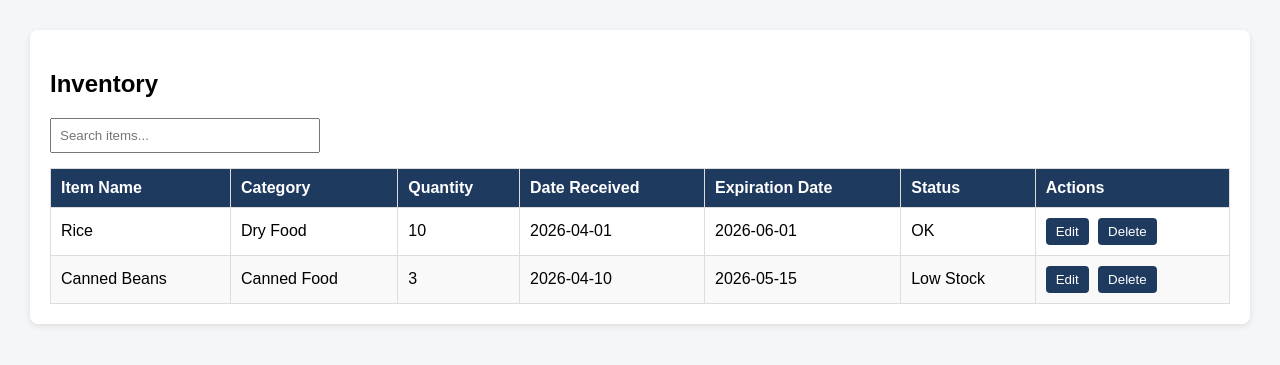
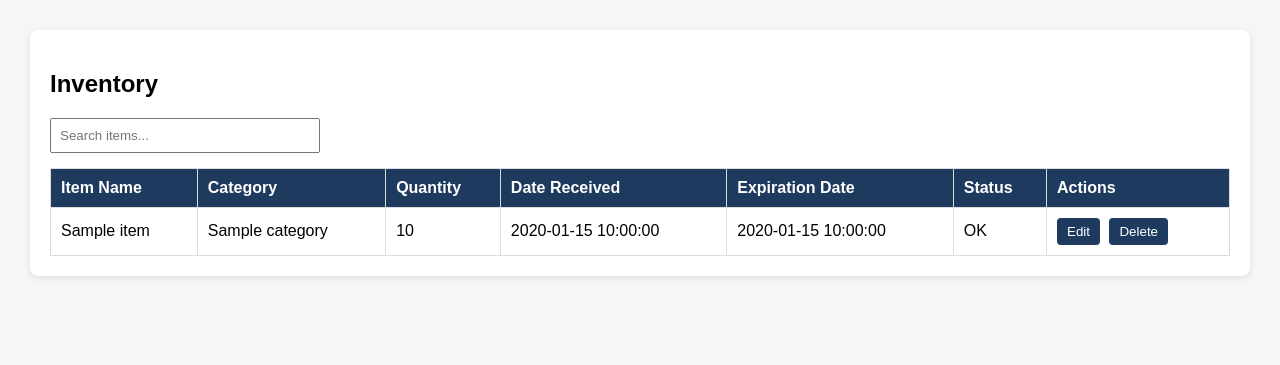
Before and after one commit to binita-shrestha/pantry-inventory-tracker, a Flask app: template app/templates/inventory.html in a window 1280 px wide. Shown: the part 110-475 px from the top of the page. Run offline with Flask 3, Linux system fonts and the light colour scheme; the template is opened without the code that fills it: most values are stand-ins (such as "Sample title", 1, 10 or a date in 2020).

Commit message:
implemented basic add item workflow with inventory display

```diff
--- a/app.py
+++ b/app.py
@@ -1,15 +1,35 @@
-from flask import Flask, render_template
+from flask import Flask, render_template, request
 app = Flask(__name__, template_folder="app/templates", static_folder="app/static")
+inventory = []
 
 @app.route("/")
 def home():
     return render_template("index.html")
 @app.route("/inventory")
-def inventory():
-    return render_template("inventory.html")
+def inventory_page():
+    return render_template("inventory.html", items=inventory)
 
-@app.route("/add")
+@app.route("/add", methods=["GET", "POST"])
 def add():
+    if request.method == "POST":
+        item_name = request.form["item_name"]
+        category = request.form["category"]
+        quantity = int(request.form["quantity"])
+        date_received = request.form["date_received"]
+        expiration_date = request.form["expiration_date"]
+        minimum_stock = int(request.form["minimum_stock"])
+
+        item = {
+        "item_name": item_name,
+        "category": category,
+        "quantity": quantity,
+        "date_received": date_received,
+        "expiration_date": expiration_date,
+        "minimum_stock": minimum_stock
+        }
+
+        inventory.append(item)
+
     return render_template("add.html")
 
 @app.route("/alerts")
--- a/app/templates/add.html
+++ b/app/templates/add.html
@@ -6,7 +6,7 @@
 <div class="card">
     <h2>Add New Item</h2>
 
-    <form>
+    <form method="post" action="/add">
         <div class="form-group">
             <label for="item_name">Item Name</label>
             <input type="text" id="item_name" name="item_name" placeholder="Enter item name">
--- a/app/templates/inventory.html
+++ b/app/templates/inventory.html
@@ -23,30 +23,26 @@
             </tr>
         </thead>
         <tbody>
+            {% for item in items %}
             <tr>
-                <td>Rice</td>
-                <td>Dry Food</td>
-                <td>10</td>
-                <td>2026-04-01</td>
-                <td>2026-06-01</td>
-                <td>OK</td>
+                <td>{{ item.item_name }}</td>
+                <td>{{ item.category }}</td>
+                <td>{{ item.quantity }}</td>
+                <td>{{ item.date_received }}</td>
+                <td>{{ item.expiration_date }}</td>
+                <td>
+                    {% if item.quantity < item.minimum_stock %}
+                        Low Stock
+                    {% else %}
+                        OK
+                    {% endif %}
+                </td>
                 <td>
                     <button>Edit</button>
                     <button>Delete</button>
                 </td>
             </tr>
-            <tr>
-                <td>Canned Beans</td>
-                <td>Canned Food</td>
-                <td>3</td>
-                <td>2026-04-10</td>
-                <td>2026-05-15</td>
-                <td>Low Stock</td>
-                <td>
-                    <button>Edit</button>
-                    <button>Delete</button>
-                </td>
-            </tr>
+            {% endfor %}
         </tbody>
     </table>
 </div>
```
